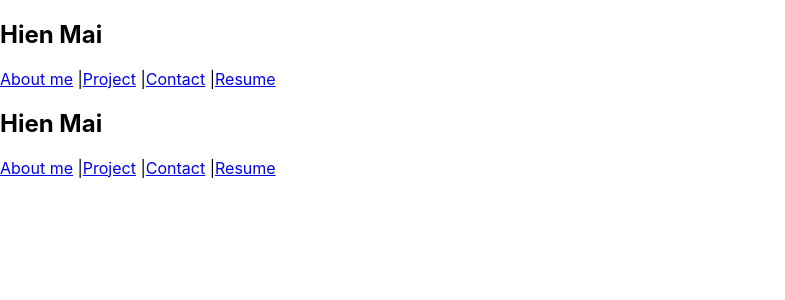
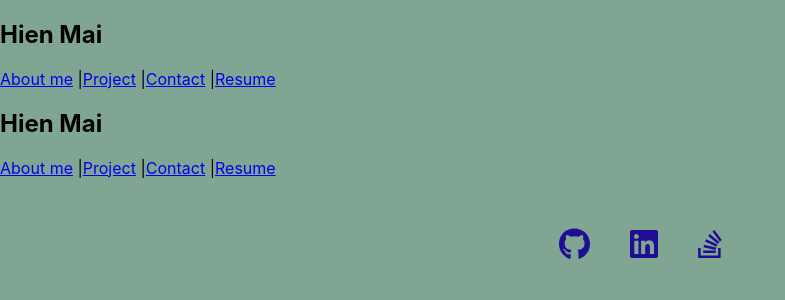
Before and after one commit to hienm9/portfolio, a React (Create React App) app: page / in a window 1280 px wide. Shown: the top 300 px of the page, without its empty margins (0-785 px from the left). Built offline with nearby package versions, Linux system fonts and the light colour scheme.

Commit message:
update footer with social icons

```diff
--- a/package.json
+++ b/package.json
@@ -4,6 +4,7 @@
   "private": true,
   "dependencies": {
     "@fortawesome/fontawesome-svg-core": "^6.1.1",
+    "@fortawesome/free-brands-svg-icons": "^6.1.1",
     "@fortawesome/free-regular-svg-icons": "^6.1.1",
     "@fortawesome/free-solid-svg-icons": "^6.1.1",
     "@fortawesome/react-fontawesome": "^0.2.0",
--- a/src/components/Footer.js
+++ b/src/components/Footer.js
@@ -1,21 +1,19 @@
-import React from 'react'
+import React from 'react';
 import { FontAwesomeIcon } from '@fortawesome/react-fontawesome';
-// import { faGithub, faLinkedin, faStackOverFlow } from '@fortawesome/free-solid-svg-icons'
-// import { solid, regular, brands } from '@fortawesome/fontawesome-svg-core/import.macro' // <-- import styles to be used
-
+import { faGithub, faLinkedin, faStackOverflow  } from '@fortawesome/free-brands-svg-icons'
 
 
 function Footer() {
     return (
         <>
         <footer className='footer'>
-
-        <a href="https://github.com/hienm9"><FontAwesomeIcon icon={"fa-brands fa-github"} /> </a>
-        {/* <a href="https://www.linkedin.com/in/hien-mai-a765a3126/"><FontAwesomeIcon icon={faLinkedin} /></a>
-        <a href="https://stackoverflow.com/users/18013810/user18013810"><FontAwesomeIcon icon={faStackOverFlow} /></a> */}
+        <a href="https://github.com/hienm9"><FontAwesomeIcon icon={faGithub} size='2x'/></a>
+        <a href="https://www.linkedin.com/in/hien-mai-a765a3126/"><FontAwesomeIcon icon={faLinkedin} size='2x'/></a>
+        <a href="https://stackoverflow.com/users/18013810/user18013810"><FontAwesomeIcon icon={faStackOverflow} size='2x'/></a>
         </footer>
         </>
-    )
+
+    );
 }
 
 export default Footer;
--- a/src/index.css
+++ b/src/index.css
@@ -1,3 +1,9 @@
+:root {
+  --primary: #23634593;
+  --secondary: #96c40c93;
+  --tertiary: rgb(31, 13, 147);
+}
+
 body {
   margin: 0;
   font-family: -apple-system, BlinkMacSystemFont, 'Segoe UI', 'Roboto', 'Oxygen',
@@ -5,9 +11,21 @@ body {
     sans-serif;
   -webkit-font-smoothing: antialiased;
   -moz-osx-font-smoothing: grayscale;
+  background-color: var(--primary);
 }
 
 code {
   font-family: source-code-pro, Menlo, Monaco, Consolas, 'Courier New',
     monospace;
 }
+
+footer {
+  text-align: center;
+  margin-top: 50px;
+  margin-bottom: 20px;
+}
+
+footer a {
+  margin: 20px;
+  color: var(--tertiary);
+}
```
Also changed, not shown: 1 other file (tests, documents, lock files or other folders).
